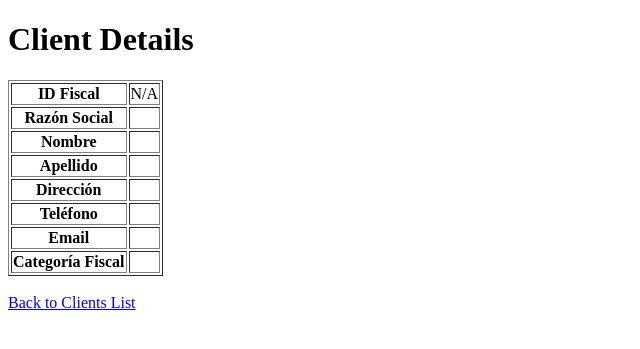
After one commit to facufierro/GiAssistant, a Flask app: template src/templates/cliente.html in a window 1280 px wide. The commit adds this page. Shown: the top 349 px of the page, without its empty margins (0-640 px from the left). Run offline with Flask 3, Linux system fonts and the light colour scheme; the template is opened without the code that fills it, so the values that code supplies are empty.

Commit message:
feat(clientes): add detail view for each cliente

```diff
--- /dev/null
+++ b/src/templates/cliente.html
@@ -0,0 +1,54 @@
+<!DOCTYPE html>
+<html lang="en">
+
+<head>
+    <meta charset="UTF-8">
+    <meta name="viewport" content="width=device-width, initial-scale=1.0">
+    <title>Client Details</title>
+</head>
+
+<body>
+
+    <h1>Client Details</h1>
+
+    <table border="1">
+        <tr>
+            <th>ID Fiscal</th>
+            <td>{{ client.id_fiscal or 'N/A' }}</td>
+        </tr>
+        <tr>
+            <th>Razón Social</th>
+            <td>{{ client.razon_social }}</td>
+        </tr>
+        <tr>
+            <th>Nombre</th>
+            <td>{{ client.nombre }}</td>
+        </tr>
+        <tr>
+            <th>Apellido</th>
+            <td>{{ client.apellido }}</td>
+        </tr>
+        <tr>
+            <th>Dirección</th>
+            <td>{{ client.direccion }}</td>
+        </tr>
+        <tr>
+            <th>Teléfono</th>
+            <td>{{ client.telefono }}</td>
+        </tr>
+        <tr>
+            <th>Email</th>
+            <td>{{ client.mail }}</td>
+        </tr>
+        <tr>
+            <th>Categoría Fiscal</th>
+            <td>{{ client.categoria_fiscal }}</td>
+        </tr>
+    </table>
+
+    <br>
+    <a href="{{ url_for('clientes.index') }}">Back to Clients List</a>
+
+</body>
+
+</html>
```
Also changed, not shown: src/controllers/clientes_controller.py (+14 -3 lines), src/daos/clientes_dao.py (+39 -2 lines), src/templates/clientes.html (+8 -1 lines).
